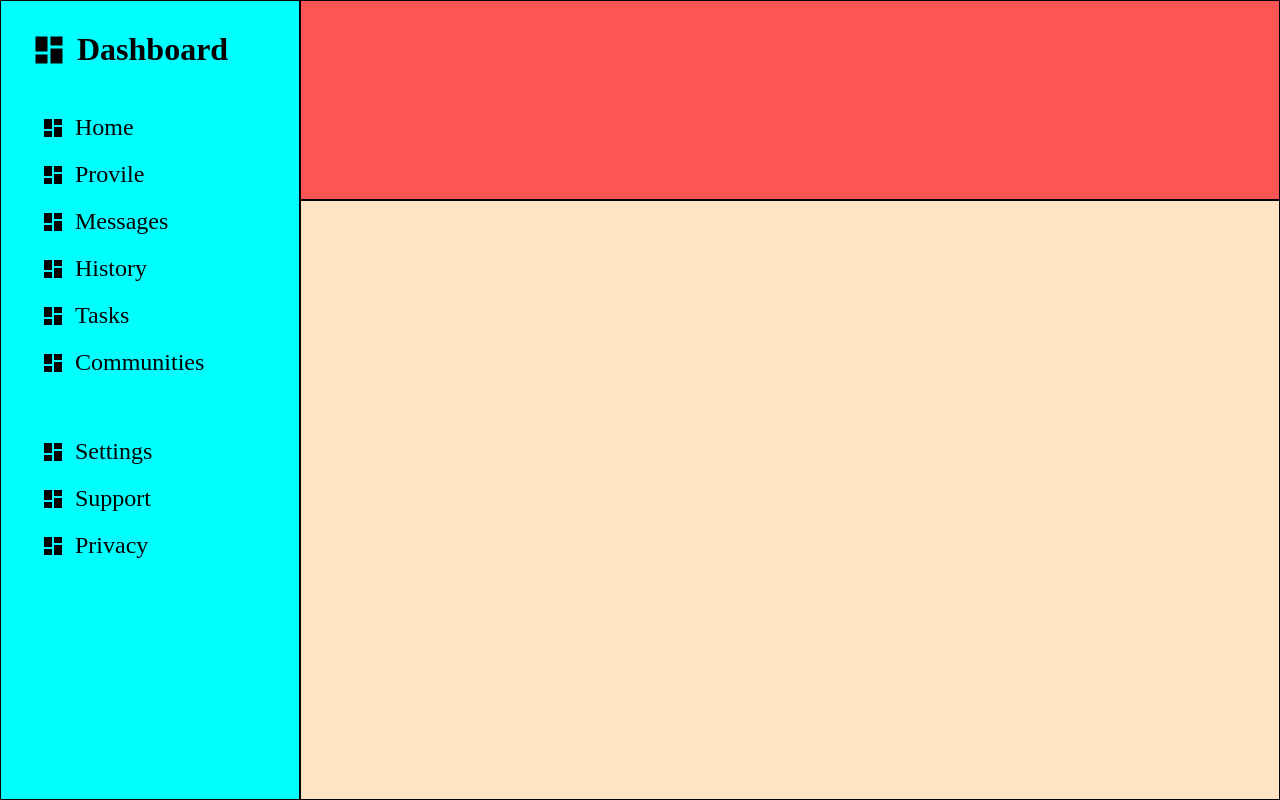
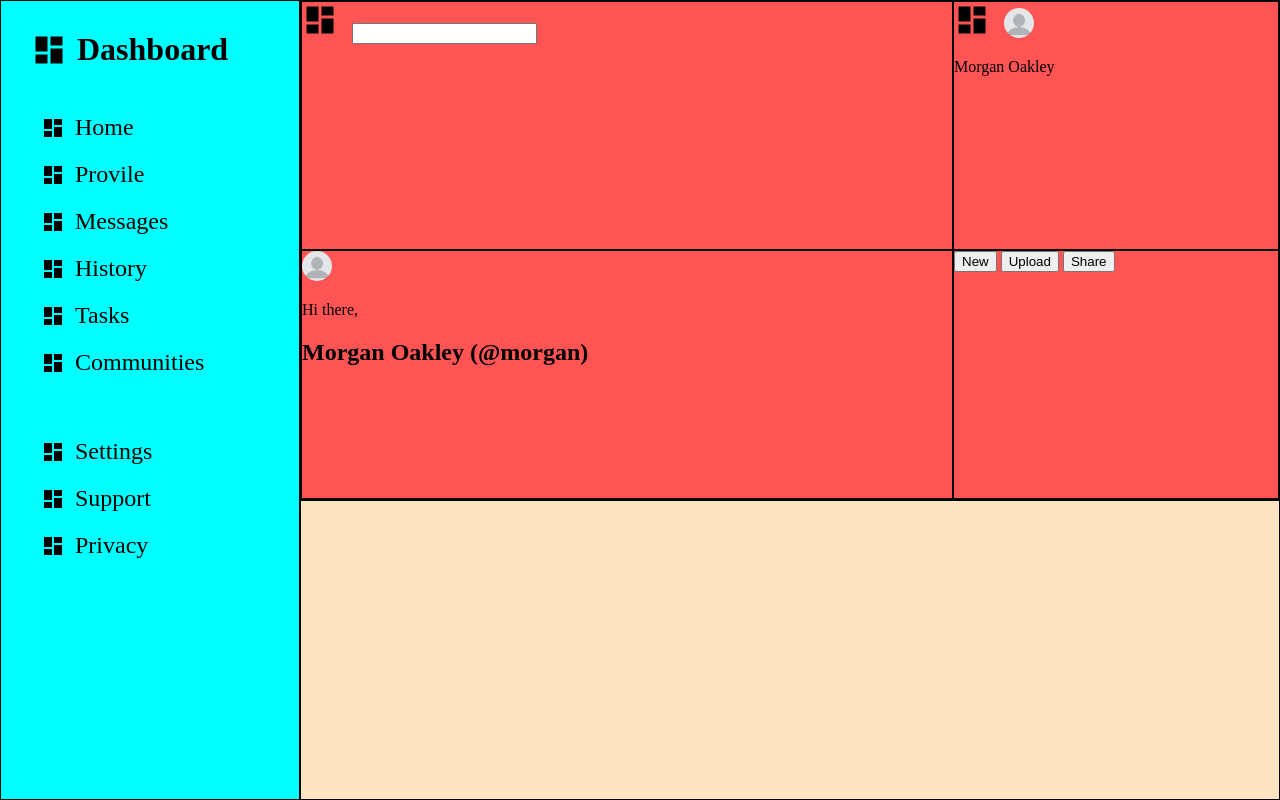
Before and after one commit to JackAgtual/admin-dashboard, a plain HTML site: page index.html in a window 1280 px wide. Drawn offline with Linux system fonts and the light colour scheme.

Commit message:
Adding content to header

```diff
--- a/index.html
+++ b/index.html
@@ -73,7 +73,31 @@
             </li>
         </ul>
     </div>
-    <div class="header"></div>
+    <div class="header">
+        <div class="search">
+            <svg xmlns="http://www.w3.org/2000/svg" viewBox="0 0 24 24">
+                <path fill="#000000" d="M13,3V9H21V3M13,21H21V11H13M3,21H11V15H3M3,13H11V3H3V13Z" />
+             </svg>
+            <input type="text">
+        </div>
+        <div class="profile-menu">
+            <svg xmlns="http://www.w3.org/2000/svg" viewBox="0 0 24 24">
+                <path fill="#000000" d="M13,3V9H21V3M13,21H21V11H13M3,21H11V15H3M3,13H11V3H3V13Z" />
+             </svg>
+             <img src="images/profile.png">
+             <p>Morgan Oakley</p>
+        </div>
+        <div class="user-handle">
+            <img src="images/profile.png">
+            <p>Hi there,</p>
+            <h2>Morgan Oakley (@morgan)</h2>
+        </div>
+        <div class="actions">
+            <button>New</button>
+            <button>Upload</button>
+            <button>Share</button>
+        </div>
+    </div>
     <div class="main-content"></div>
 </body>
 </html>
--- a/styles.css
+++ b/styles.css
@@ -3,18 +3,20 @@
     --sidebar-hdr-font-size: 32px;
 }
 
+/* overal styling */
 body {
     padding: 0;
     margin: 0;
     height: 100vh;
     display: grid;
     grid-template-columns: minmax(300px, 1fr) 5fr;
-    grid-template-rows: 200px 1fr;
+    grid-template-rows: 500px 1fr;
 }
 
 body div {
     border: 1px solid black;
 }
+
 .sidebar {
     background-color: aqua;
     grid-row: 1 / span 2; /* not sure why -1 doesn't work for row end */
@@ -23,8 +25,11 @@ body div {
     gap: 30px;
 }
 
+/* header styling */
 .header {
     background-color: rgba(255, 0, 0, 0.669);
+    display: grid;
+    grid-template: 1fr 1fr / 2fr 1fr;
 }
 
 .main-content {
@@ -75,3 +80,10 @@ svg {
 path {
     fill: rgb(0, 0, 0);
 }
+
+/* header styling */
+img {
+    width: 30px;
+    height: auto;
+    border-radius: 50%;
+}
```
Also changed, not shown: images/profile.png (added).
